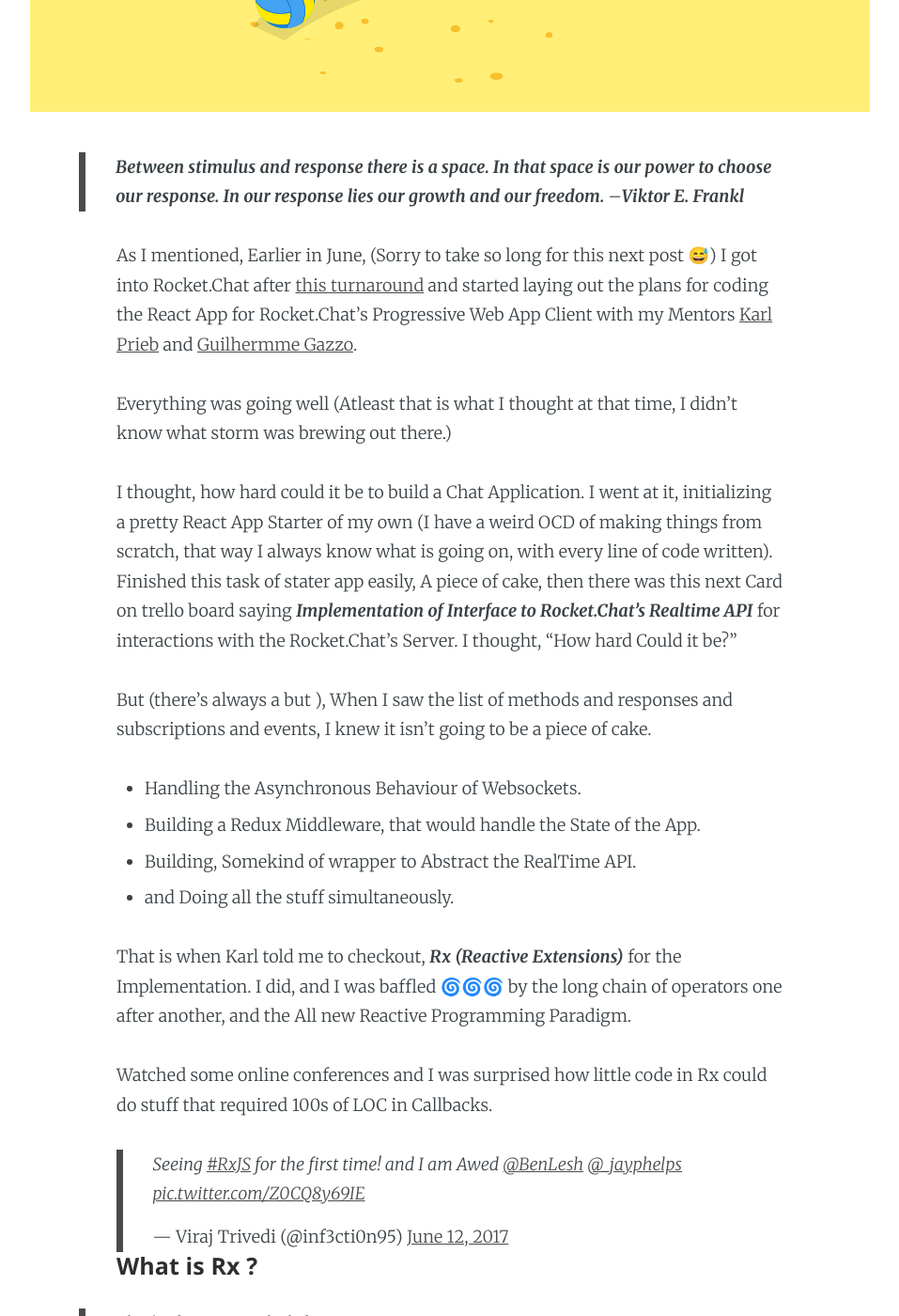
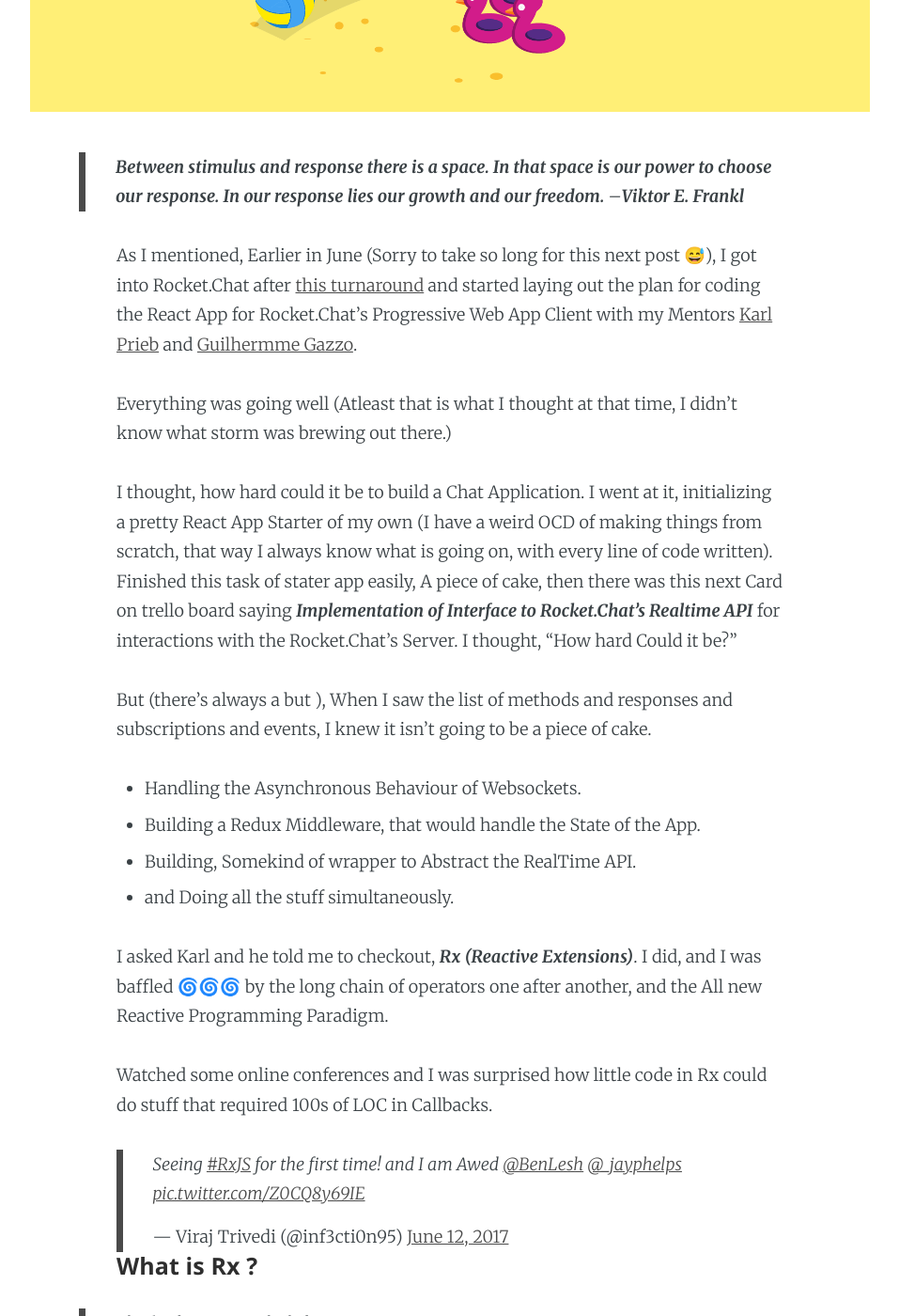
Before and after one commit to inf3cti0n95/Otaku-Codes, a Jekyll site: the page built from _posts/2017-07-01-summer-coding-with-rocket-chat-the-async-conundrum.markdown, in a window 1280 px wide and 1400 px high, scrolled down 900 px. Shown: the whole window at 94% size, without its empty margins (161-1118 px from the left). Built offline with Jekyll 4.4.1, drawn with Linux system fonts in a browser that asks for light colours; comment, search, counter and statistics services are not loaded.

Commit message:
new image

```diff
--- a/_posts/2017-07-01-summer-coding-with-rocket-chat-the-async-conundrum.markdown
+++ b/_posts/2017-07-01-summer-coding-with-rocket-chat-the-async-conundrum.markdown
@@ -3,7 +3,7 @@
 title:  "Summer Coding with Rocket.Chat - #1 | The Async Conundrum"
 date:   2017-07-01 16:00:00 +0530
 categories: [Rocket-Chat, Summer-of-Code]
-hero_image: /assets/images/rcsoc.png
+hero_image: /assets/images/rcsoc2.png
 excerpt: "Summer Coding with Rocket.Chat- #1 | The Async Conundrum"
 ---
 
@@ -12,7 +12,7 @@
 >Coding begins, How Do I handle this much of asynchronicity 🌀🌀🌀, **Functional Reactive Programming** to the Rescue.
 >
 
-![Summer of Code with Rocket Chat](/assets/images/rcsoc.png)
+![Summer of Code with Rocket Chat](/assets/images/rcsoc2.png)
 
 >
 >
@@ -20,7 +20,7 @@
 > --<cite>Viktor E. Frankl</cite>
 >
 
-As I mentioned, Earlier in June, (Sorry to take so long for this next post 😅) I got into Rocket.Chat after [this turnaround](http://otaku.codes/rocket-chat/summer-of-code/summer-coding-with-rocket-chat.html) and started laying out the plans for coding the React App for Rocket.Chat's Progressive Web App Client with my Mentors [Karl Prieb](https://github.com/karlprieb) and [Guilhermme Gazzo](https://github.com/ggazzo).
+As I mentioned, Earlier in June (Sorry to take so long for this next post 😅), I got into Rocket.Chat after [this turnaround](http://otaku.codes/rocket-chat/summer-of-code/summer-coding-with-rocket-chat.html) and started laying out the plan for coding the React App for Rocket.Chat's Progressive Web App Client with my Mentors [Karl Prieb](https://github.com/karlprieb) and [Guilhermme Gazzo](https://github.com/ggazzo).
 
 Everything was going well (Atleast that is what I thought at that time, I didn't know what storm was brewing out there.)
 
@@ -33,7 +33,7 @@
 - Building, Somekind of wrapper to Abstract the RealTime API.
 - and Doing all the stuff simultaneously.
 
-That is when Karl told me to checkout, ***Rx (Reactive Extensions)*** for the Implementation. I did, and I was baffled 🌀🌀🌀 by the long chain of operators one after another, and the All new Reactive Programming Paradigm.
+I asked Karl and he told me to checkout, ***Rx (Reactive Extensions)***. I did, and I was baffled 🌀🌀🌀 by the long chain of operators one after another, and the All new Reactive Programming Paradigm.
 
 Watched some online conferences and I was surprised how little code in Rx could do stuff that required 100s of LOC in Callbacks.
 
```
Also changed, not shown: assets/images/rcsoc2.png (added).
